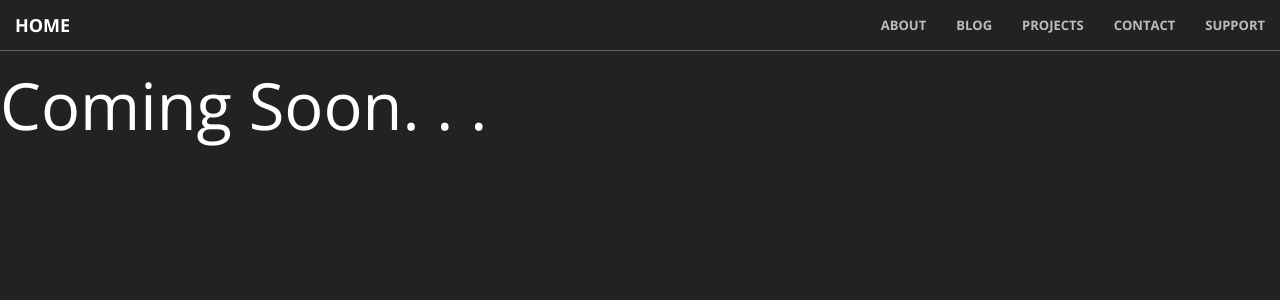
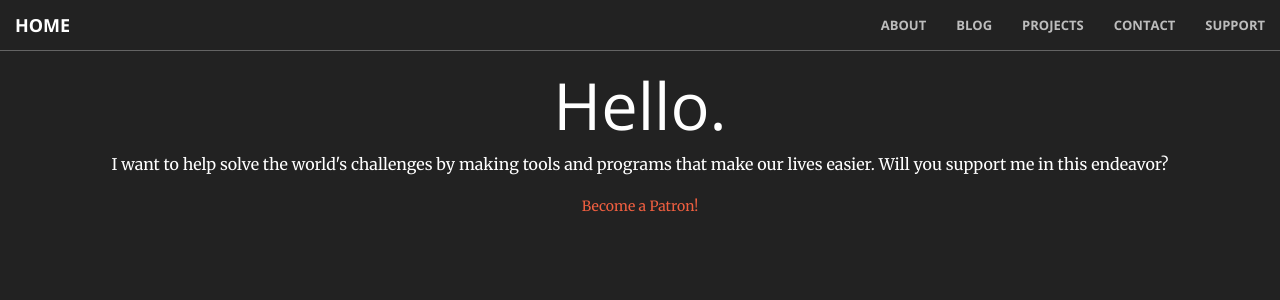
Before and after one commit to mshafer1/website, a Jekyll site: the page built from support/index.html, in a window 1280 px wide. Shown: the top 300 px of the page. Built offline with Jekyll 4.4.1, drawn with Linux system fonts in a browser that asks for light colours; comment, search, counter and statistics services are not loaded.

Commit message:
creating support page

```diff
--- a/_sass/_base.scss
+++ b/_sass/_base.scss
@@ -358,4 +358,9 @@ body {
     display: block;
     margin-left: auto;
     margin-right: auto;
+    text-align: center;
 }
+
+.padded {
+    padding: 20px;
+}
--- a/css/main.scss
+++ b/css/main.scss
@@ -42,11 +42,3 @@ $theme-dark: #222;
         "mixins",
         "base"
 ;
-
-img.circuit {
-        max-width: 50%;
-        display: block;
-        margin-left: auto;
-        margin-right: auto;
-        width: 50%;
-}
--- a/support/index.html
+++ b/support/index.html
@@ -7,5 +7,11 @@ title: Support
 <div style="height: 50px;"><!--padding-->&nbsp;</div>
 
 <div class="bg-dark">
-<h1>Coming Soon. . .</h1>
+    <h1 class="center">Hello.</h1>
+    <p class="center">
+        I want to help solve the world's challenges by making tools and programs that make our lives easier. Will you support me in this endeavor?
+    </p>
+    <div class="center">
+            <a href="https://www.patreon.com/bePatron?u=14983863" data-patreon-widget-type="become-patron-button">Become a Patron!</a><script async src="https://c6.patreon.com/becomePatronButton.bundle.js"></script>
+    </div>
 </div>
```
Also changed, not shown: css/blog.css (+8 -0 lines).
